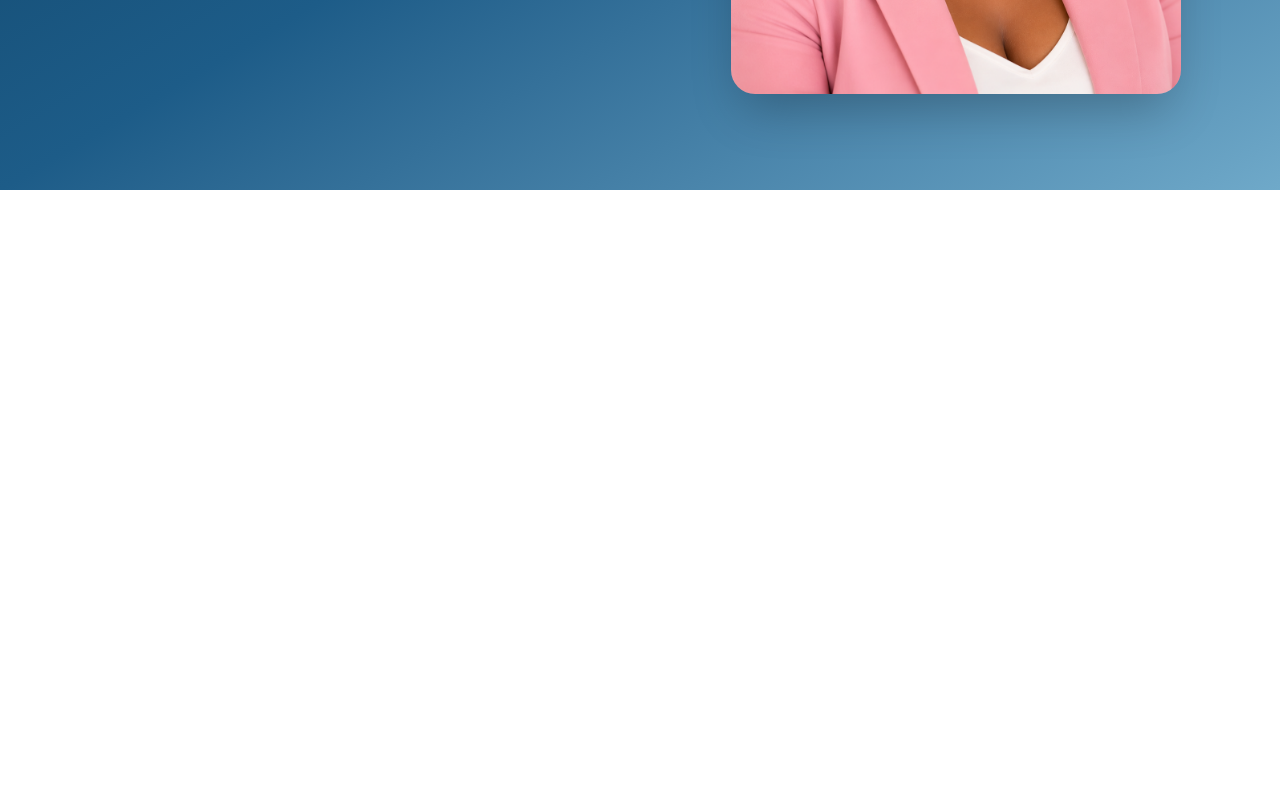
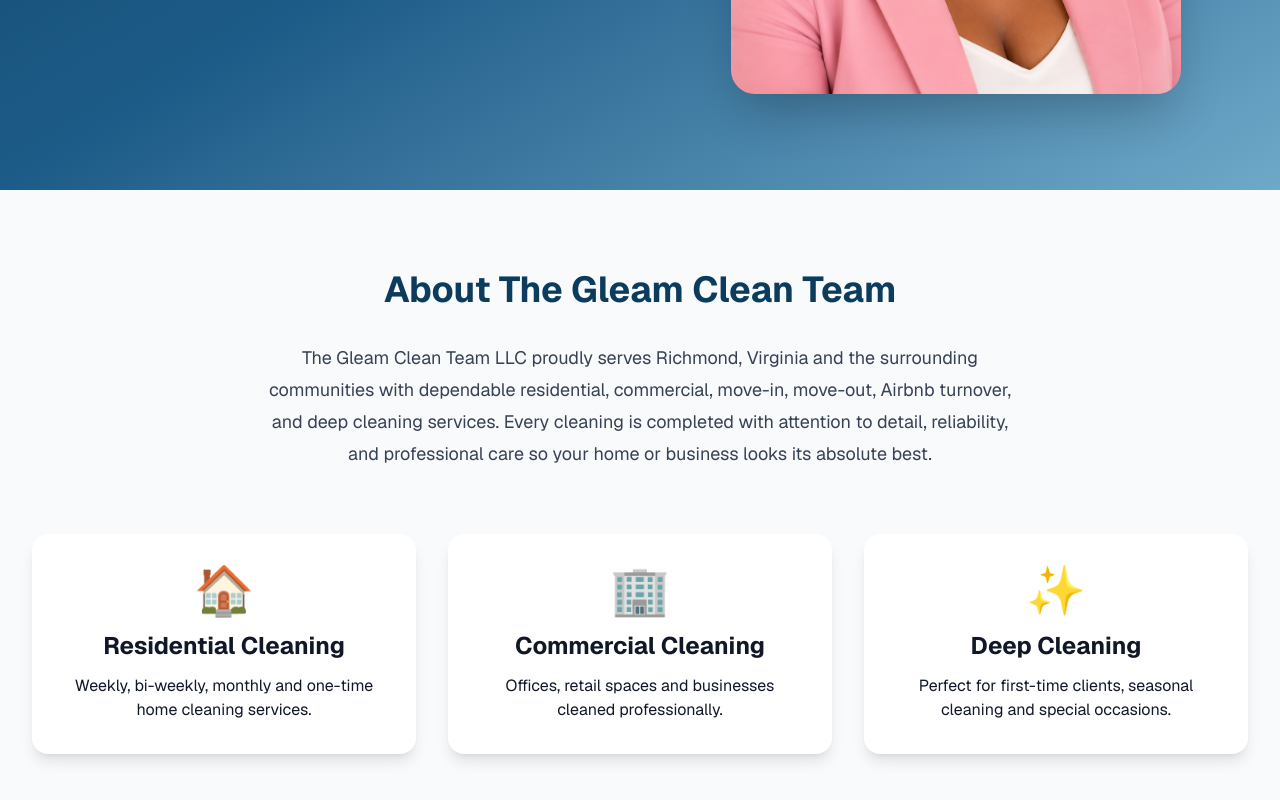
Before and after one commit to TheGleamCleanTeam/thegleamcleanteamllc-website, a Next.js app in the folder website/: page / in a window 1280 px wide. Shown: the part 644-1444 px from the top of the page. Before the commit the page ends 834 px from the top, so only its background shows below. Built offline with nearby package versions, Linux system fonts and the light colour scheme.

Commit message:
Added About section

```diff
--- a/website/src/app/page.tsx
+++ b/website/src/app/page.tsx
@@ -91,7 +91,50 @@
         </div>
 
       </section>
+      {/* About */}
+      <section id="about" className="py-20 bg-gray-50">
+        <div className="max-w-7xl mx-auto px-8">
+          <h2 className="text-4xl font-bold text-center text-[#0b3c5d]">
+            About The Gleam Clean Team
+          </h2>
 
+          <p className="mt-8 max-w-3xl mx-auto text-center text-lg text-gray-700 leading-8">
+            The Gleam Clean Team LLC proudly serves Richmond, Virginia and the
+            surrounding communities with dependable residential, commercial,
+            move-in, move-out, Airbnb turnover, and deep cleaning services.
+            Every cleaning is completed with attention to detail, reliability,
+            and professional care so your home or business looks its absolute
+            best.
+          </p>
+
+          <div className="grid md:grid-cols-3 gap-8 mt-16">
+            <div className="bg-white p-8 rounded-2xl shadow-lg text-center">
+              <div className="text-5xl mb-4">🏠</div>
+              <h3 className="text-2xl font-bold mb-3">Residential Cleaning</h3>
+              <p>
+                Weekly, bi-weekly, monthly and one-time home cleaning services.
+              </p>
+            </div>
+
+            <div className="bg-white p-8 rounded-2xl shadow-lg text-center">
+              <div className="text-5xl mb-4">🏢</div>
+              <h3 className="text-2xl font-bold mb-3">Commercial Cleaning</h3>
+              <p>
+                Offices, retail spaces and businesses cleaned professionally.
+              </p>
+            </div>
+
+            <div className="bg-white p-8 rounded-2xl shadow-lg text-center">
+              <div className="text-5xl mb-4">✨</div>
+              <h3 className="text-2xl font-bold mb-3">Deep Cleaning</h3>
+              <p>
+                Perfect for first-time clients, seasonal cleaning and special
+                occasions.
+              </p>
+            </div>
+          </div>
+        </div>
+      </section>
     </main>
   );
 }
```
